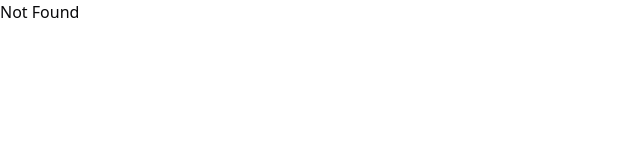
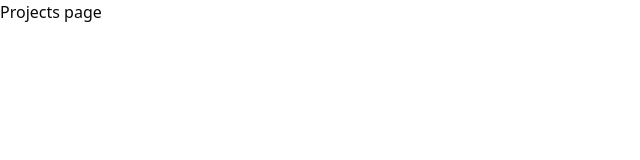
Before and after one commit to tdot123-1/portfolio, a React (Vite) app: page /projects in a window 1280 px wide. Shown: the top 160 px of the page, without its empty margins (0-640 px from the left). Built offline with nearby package versions, Linux system fonts and the light colour scheme.

Commit message:
add routes

```diff
--- /dev/null
+++ b/src/pages/AboutPage.tsx
@@ -0,0 +1,9 @@
+const AboutPage = () => {
+  return (
+    <>
+      <h1>About page</h1>
+    </>
+  );
+};
+
+export default AboutPage;
--- a/src/pages/HomePage.tsx
+++ b/src/pages/HomePage.tsx
@@ -5,9 +5,7 @@ import {
   PopoverTrigger,
 } from "@/components/ui/popover";
 
-import React from "react";
-
-const HomePage: React.FC = () => {
+const HomePage = () => {
   return (
     <>
       <h1>Homepage</h1>
--- a/src/pages/NotFoundPage.tsx
+++ b/src/pages/NotFoundPage.tsx
@@ -1,7 +1,9 @@
-import React from "react";
-
-const NotFoundPage: React.FC = () => {
-    return ( <><h1>Not Found</h1></> );
-}
+const NotFoundPage = () => {
+  return (
+    <>
+      <h1>Not Found</h1>
+    </>
+  );
+};
 
 export default NotFoundPage;
--- /dev/null
+++ b/src/pages/ProjectsPage.tsx
@@ -0,0 +1,9 @@
+const ProjectsPage = () => {
+  return (
+    <>
+      <h1>Projects page</h1>
+    </>
+  );
+};
+
+export default ProjectsPage;
--- /dev/null
+++ b/src/pages/SkillsPage.tsx
@@ -0,0 +1,9 @@
+const SkillsPage = () => {
+  return (
+    <>
+      <h1>Skills page</h1>
+    </>
+  );
+};
+
+export default SkillsPage;
--- a/src/routes.tsx
+++ b/src/routes.tsx
@@ -1,6 +1,9 @@
 import React from "react";
 import HomePage from "./pages/HomePage";
 import NotFoundPage from "./pages/NotFoundPage";
+import AboutPage from "./pages/AboutPage";
+import ProjectsPage from "./pages/ProjectsPage";
+import SkillsPage from "./pages/SkillsPage";
 
 interface RouteObject {
   path: string;
@@ -9,6 +12,9 @@ interface RouteObject {
 
 const routes: RouteObject[] = [
   { path: "/", element: <HomePage /> },
+  { path: "/about", element: <AboutPage /> },
+  { path: "/projects", element: <ProjectsPage /> },
+  { path: "/skills", element: <SkillsPage /> },
   { path: "*", element: <NotFoundPage /> },
 ];
 
```
